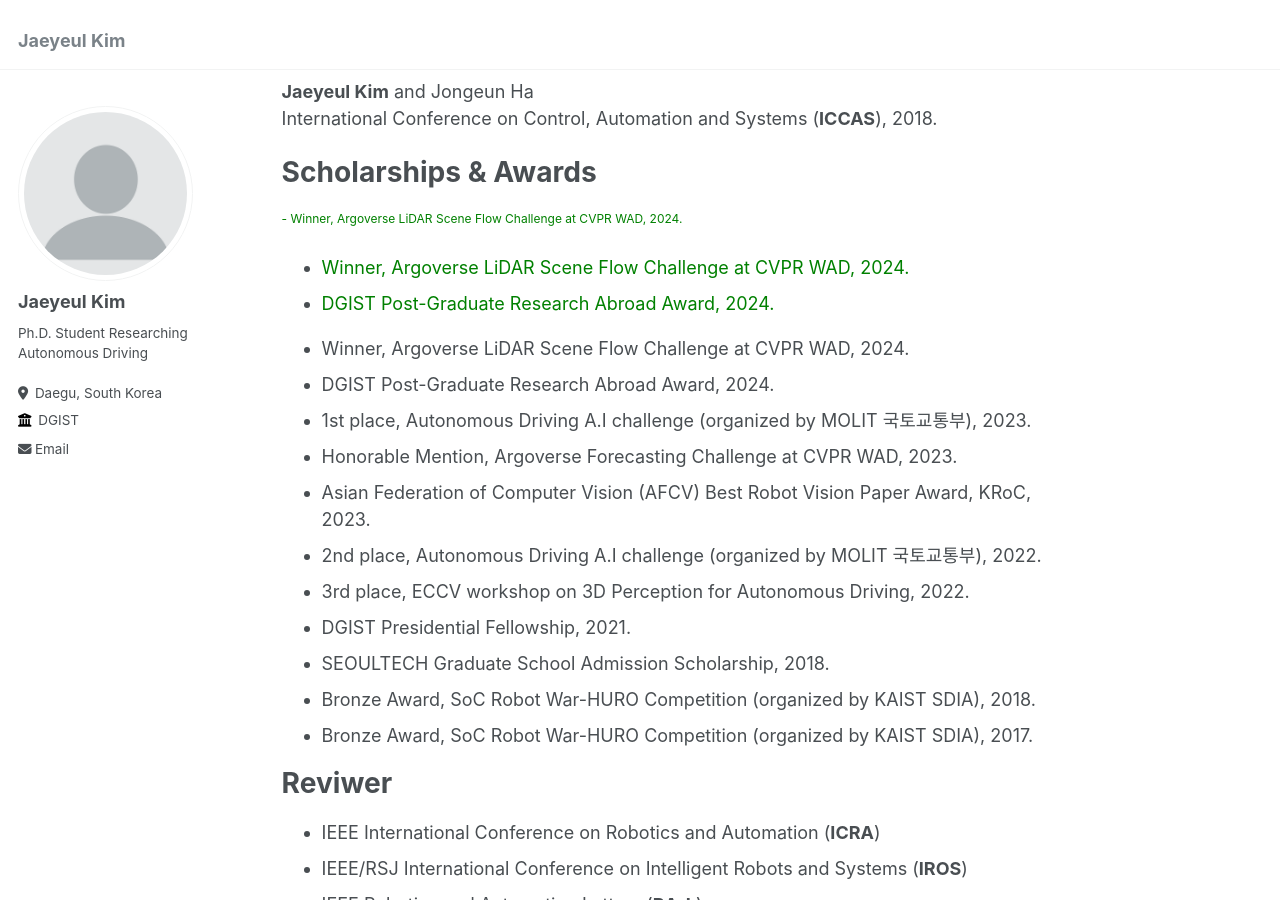
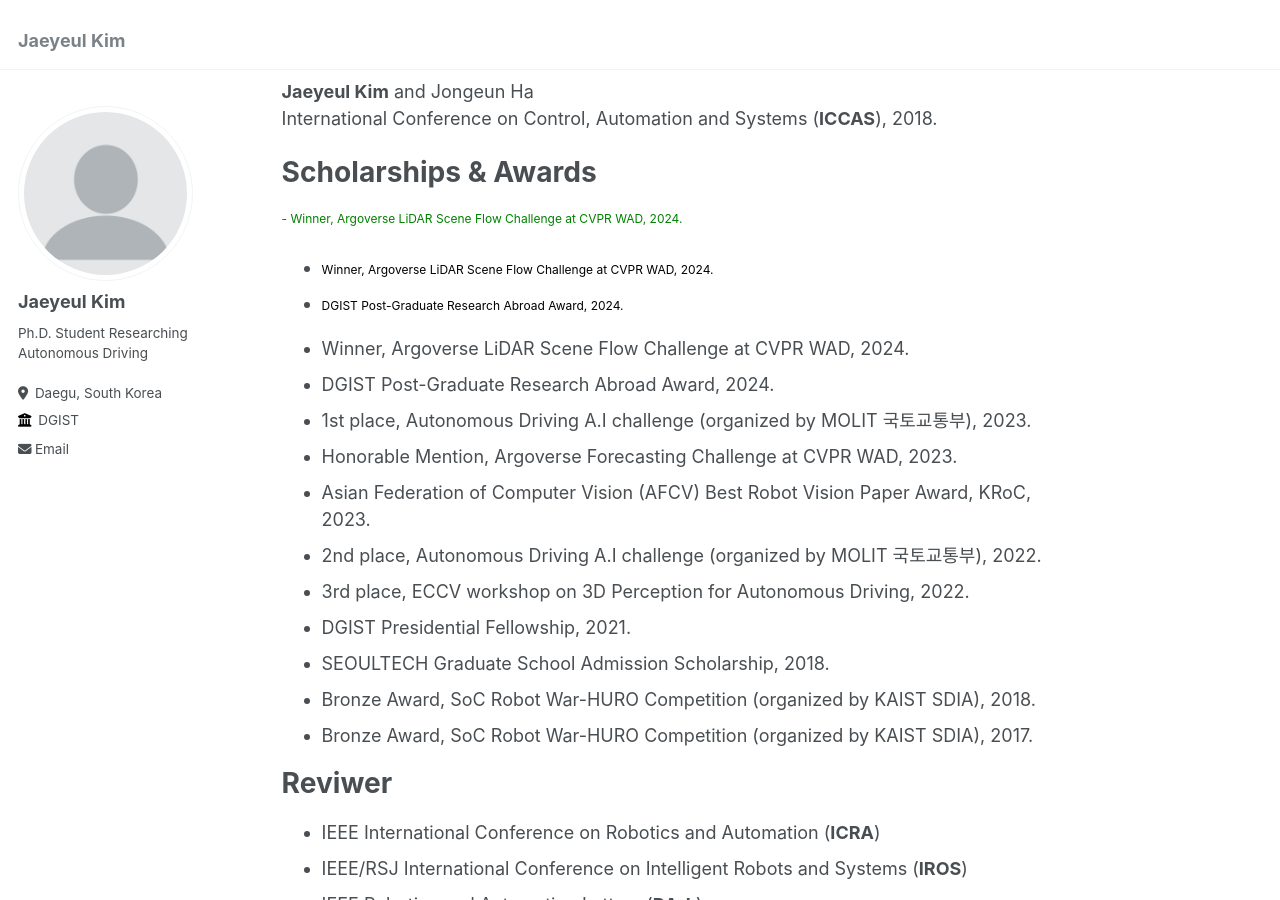
Before and after one commit to jykim94/jykim94.github.io, a Jekyll site: the page built from _pages/about.md, in a window 1280 px wide and 900 px high, scrolled down 2499 px. Built offline with Jekyll 4.4.1, drawn with Linux system fonts in a browser that asks for light colours.

Commit message:
Updated specific content

```diff
--- a/_pages/about.md
+++ b/_pages/about.md
@@ -91,8 +91,8 @@ Scholarships & Awards
 ======
 <span style="font-size: 12px; color: green">- Winner, Argoverse LiDAR Scene Flow Challenge at CVPR WAD, 2024.</span>
 <ul>
-  <li><span style="color: green;">Winner, Argoverse LiDAR Scene Flow Challenge at CVPR WAD, 2024.</span></li>
-  <li><span style="color: green;">DGIST Post-Graduate Research Abroad Award, 2024.</span></li>
+  <li><span style="font-size: 12px; color: black">Winner, Argoverse LiDAR Scene Flow Challenge at CVPR WAD, 2024.</span></li>
+  <li><span style="font-size: 12px; color: black">DGIST Post-Graduate Research Abroad Award, 2024.</span></li>
 </ul>
 
 - Winner, Argoverse LiDAR Scene Flow Challenge at CVPR WAD, 2024.
```
